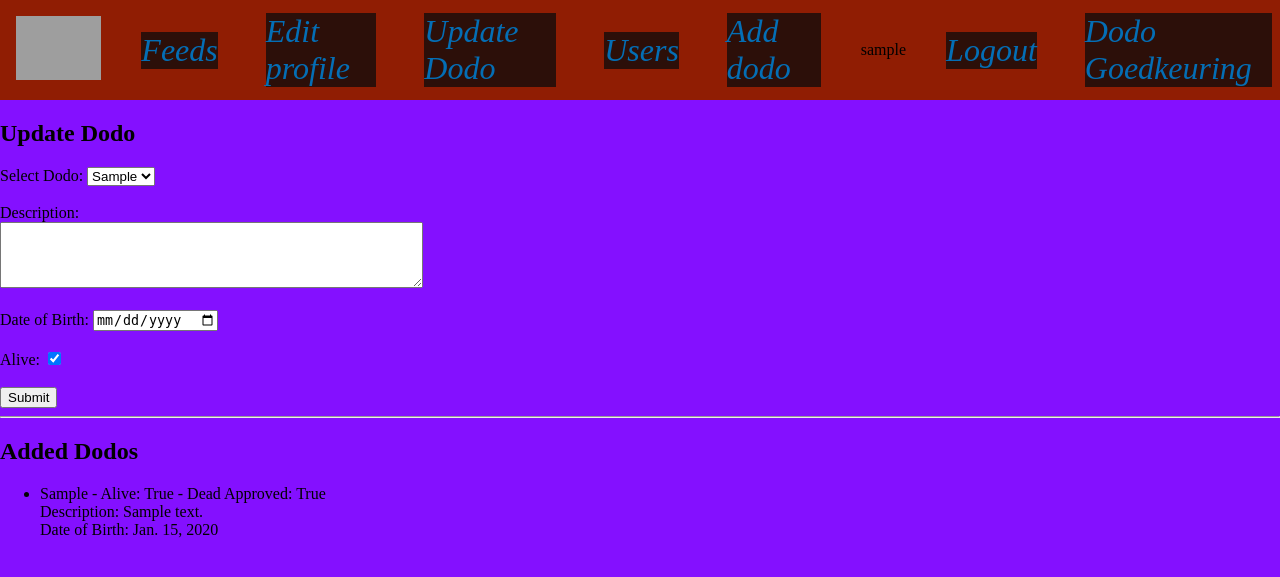
After one commit to RylanRRB/Dodo_Django_Rylan_en_Semih, a Django app: page /update_dodo/ in a window 1280 px wide. The commit adds this page. Shown: the top 577 px of the page. Run offline with Django 5.2, Linux system fonts and the light colour scheme; a user stored in the database is signed in; tables that the repository leaves empty hold one stand-in row (values such as "Sample post"); grey boxes are pictures that could not be loaded.

Commit message:
update_dodo.html (niet helemaal af 13:53)

```diff
--- a/dodo/base/forms.py
+++ b/dodo/base/forms.py
@@ -15,7 +15,7 @@ class UserForm(forms.ModelForm):
 class DodoForm(forms.ModelForm):
     class Meta:
         model = Dodo
-        fields = ("user", "dodo", "date_of_birth", "alive")
+        fields = ("dodo", "user", "date_of_birth", "description", "alive")
         widgets = {
             "date_of_birth": forms.DateInput(attrs={"type": "date"})
         }
--- a/dodo/base/models.py
+++ b/dodo/base/models.py
@@ -18,13 +18,15 @@ class Profile(models.Model):
 class Dodo(models.Model):
     user = models.ForeignKey(User, on_delete=models.CASCADE)
     dodo = models.CharField(max_length=50, default='')
+    description = models.TextField(default='')
     date_of_birth = models.DateField(null=True, blank=True)
-    alive = models.BooleanField(default= True)
-    dead_approved = models.BooleanField(default= False)
+    alive = models.BooleanField(default=True)
+    dead_approved = models.BooleanField(default=False)
     dead_approved_by = models.ForeignKey(User, on_delete=models.CASCADE, related_name='approved_dodos', null=True, blank=True)
 
     def __str__(self):
         return f"{self.user.username} - {self.dodo}"
+
 
 class Update(models.Model):
     dodo = models.ForeignKey(Dodo, on_delete=models.CASCADE)
--- a/dodo/base/templates/base/menubalk.html
+++ b/dodo/base/templates/base/menubalk.html
@@ -26,7 +26,7 @@
         <p><img src="{% static 'base/img/kat.jpg' %}" alt="DODO"></p>
         <a href="/startpagina" class="nav-item">Feeds</a>
         <a href="/user_info" class="nav-item">Edit profile</a>
-        <a href="/user_info" class="nav-item">Update Dodo</a>
+        <a href="/update_dodo" class="nav-item">Update Dodo</a>
         <a href="/user_list" class="nav-item">Users</a>
         <a href="/add_dodo" class="nav-item">Add dodo</a>
         {% if user.is_authenticated %}
--- /dev/null
+++ b/dodo/base/templates/base/update_dodo.html
@@ -0,0 +1,39 @@
+{% extends "base/base.html" %}
+
+{% block content %}
+    <h2>Update Dodo</h2>
+    <form method="POST">
+        {% csrf_token %}
+        <label for="id_dodo">Select Dodo:</label>
+        <select name="dodo" id="id_dodo">
+            {% for dodo in dodos %}
+                <option value="{{ dodo.id }}">{{ dodo.dodo }}</option>
+            {% endfor %}
+        </select>
+        <br><br>
+        {{ form.description.errors }}
+        <label for="id_description">Description:</label><br>
+        <textarea id="id_description" name="description" rows="4" cols="50">{{ form.instance.description }}</textarea>
+        <br><br>
+        <label for="id_date_of_birth">Date of Birth:</label>
+        <input type="date" id="id_date_of_birth" name="date_of_birth" value="{{ form.instance.date_of_birth }}">
+        <br><br>
+        <label for="id_alive">Alive:</label>
+        <input type="checkbox" id="id_alive" name="alive" {% if form.instance.alive %}checked{% endif %}>
+        <br><br>
+        <input type="submit" value="Submit">
+    </form>
+
+    <hr>
+
+    <h2>Added Dodos</h2>
+    <ul>
+        {% for dodo in dodos %}
+            <li>
+                {{ dodo.dodo }} - Alive: {{ dodo.alive }} - Dead Approved: {{ dodo.dead_approved }}<br>
+                Description: {{ dodo.description }}<br>
+                Date of Birth: {{ dodo.date_of_birth }}
+            </li>
+        {% endfor %}
+    </ul>
+{% endblock content %}
--- a/dodo/base/urls.py
+++ b/dodo/base/urls.py
@@ -12,5 +12,6 @@ urlpatterns = [
     path("user_info/", views.user_info, name = "user_info"),
     path("user_list/", views.user_list, name="user_list"),
     path("add_dodo/", views.add_dodo, name="add_dodo"),
+    path("update_dodo/", views.update_dodo, name= "update_dodo"),
     path("dodo_goedkeuring/", views.dodo_goedkeuring, name="dodo_goedkeuring")
 ]
--- a/dodo/base/views.py
+++ b/dodo/base/views.py
@@ -75,3 +75,29 @@ def add_dodo(request):
 def dodo_goedkeuring(request):
     context = {"last_name": "Baboelal en Sener"}
     return render(request, "base/dodo_goedkeuring.html", context)
+
+@login_required
+def update_dodo(request):
+    dodos = Dodo.objects.filter(user=request.user)  # Retrieve added dodos for the current user
+
+    if request.method == "POST":
+        dodo_id = request.POST.get("dodo")
+        if dodo_id:
+            dodo_instance = Dodo.objects.get(pk=dodo_id)
+            form = DodoForm(request.POST, instance=dodo_instance)
+        else:
+            form = DodoForm(request.POST)
+        if form.is_valid():
+            form.save()
+            messages.success(request, "Dodo Info updated successfully")
+            return redirect("start_pagina")
+    else:
+        dodo_id = request.GET.get("dodo")
+        if dodo_id:
+            dodo_instance = Dodo.objects.get(pk=dodo_id)
+            form = DodoForm(instance=dodo_instance)
+        else:
+            form = DodoForm()
+
+    context = {"form": form, "dodos": dodos}
+    return render(request, "base/update_dodo.html", context)
```
Also changed, not shown: dodo/base/migrations/0007_dodo_description.py (added).
